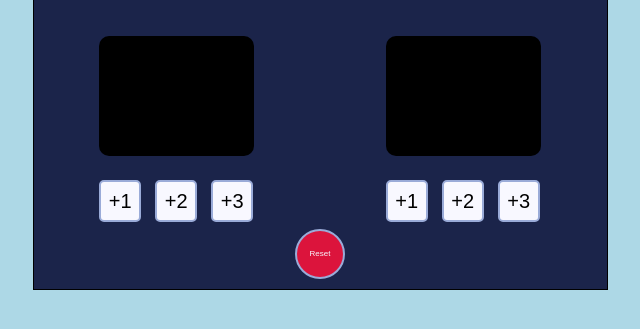
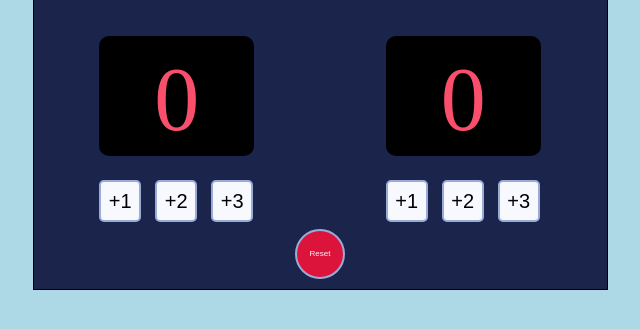
Before and after one commit to dbr2586/Scrimba-Scoreboard-Project, a plain HTML site: page index.html in a window 1280 px wide. Shown: the part 223-552 px from the top of the page, without its empty margins (320-960 px from the left). Drawn offline with Linux system fonts and the light colour scheme; a web font is replaced by a local one.

Commit message:
Another bug/typo from before

```diff
--- a/index.html
+++ b/index.html
@@ -30,7 +30,7 @@
                                                             <div class="flex-break"></div>
      <button id="reset-button" onclick="resetScore()">Reset</button>
   </div>
-  <script src="./index.js"></script>
+  <script src="./script.js"></script>
 </body>
 
 </html>
```
